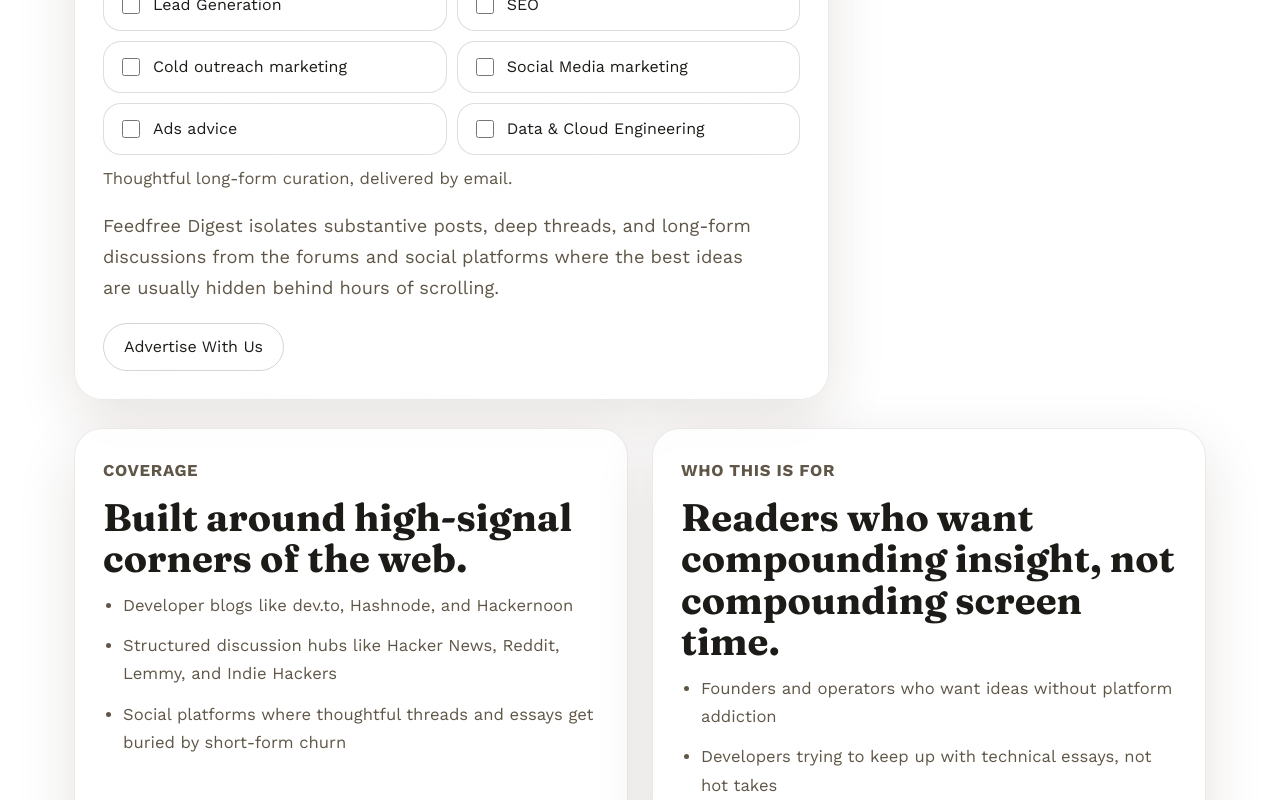
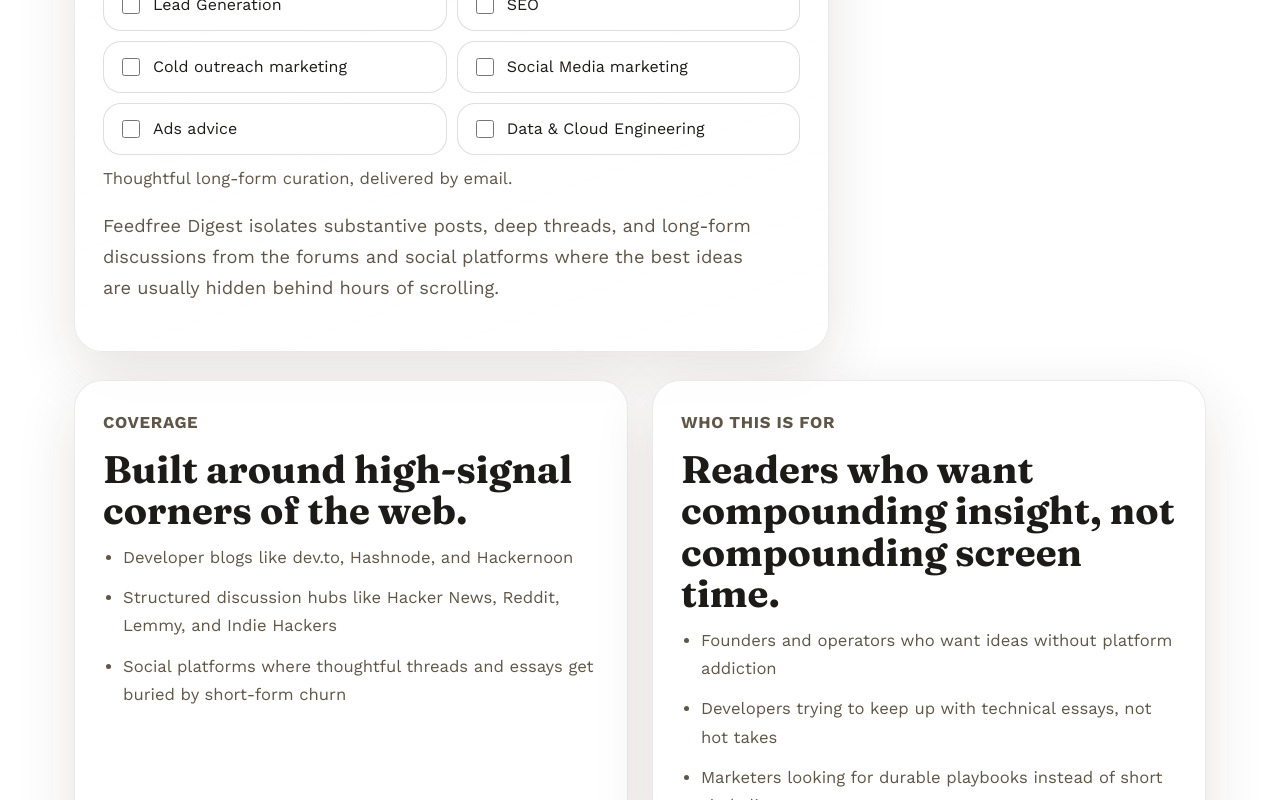
Before and after one commit to ah8571/feedless-digest, a Next.js app: page / in a window 1280 px wide. Shown: the part 958-1758 px from the top of the page. Built offline with nearby package versions, Linux system fonts and the light colour scheme; no server answers.

Commit message:
Tighten hero and confirmation styling

```diff
--- a/app/globals.css
+++ b/app/globals.css
@@ -292,7 +292,7 @@ h2 {
   padding: 24px 22px;
   border: 1px solid rgba(29, 27, 24, 0.12);
   border-radius: 24px;
-  background: linear-gradient(160deg, rgba(244, 237, 227, 0.92), rgba(255, 255, 255, 0.98));
+  background: rgba(255, 255, 255, 0.98);
 }
 
 .signup-success-title {
--- a/app/page.tsx
+++ b/app/page.tsx
@@ -48,12 +48,6 @@ export default function HomePage() {
             long-form discussions from the forums and social platforms where the
             best ideas are usually hidden behind hours of scrolling.
           </p>
-
-          <div className="cta-row">
-            <Link className="button button-secondary" href="/advertise">
-              Advertise With Us
-            </Link>
-          </div>
         </div>
 
         <aside className="hero-aside panel">
```
Also changed, not shown: 2 other files (tests, documents, lock files or other folders).
